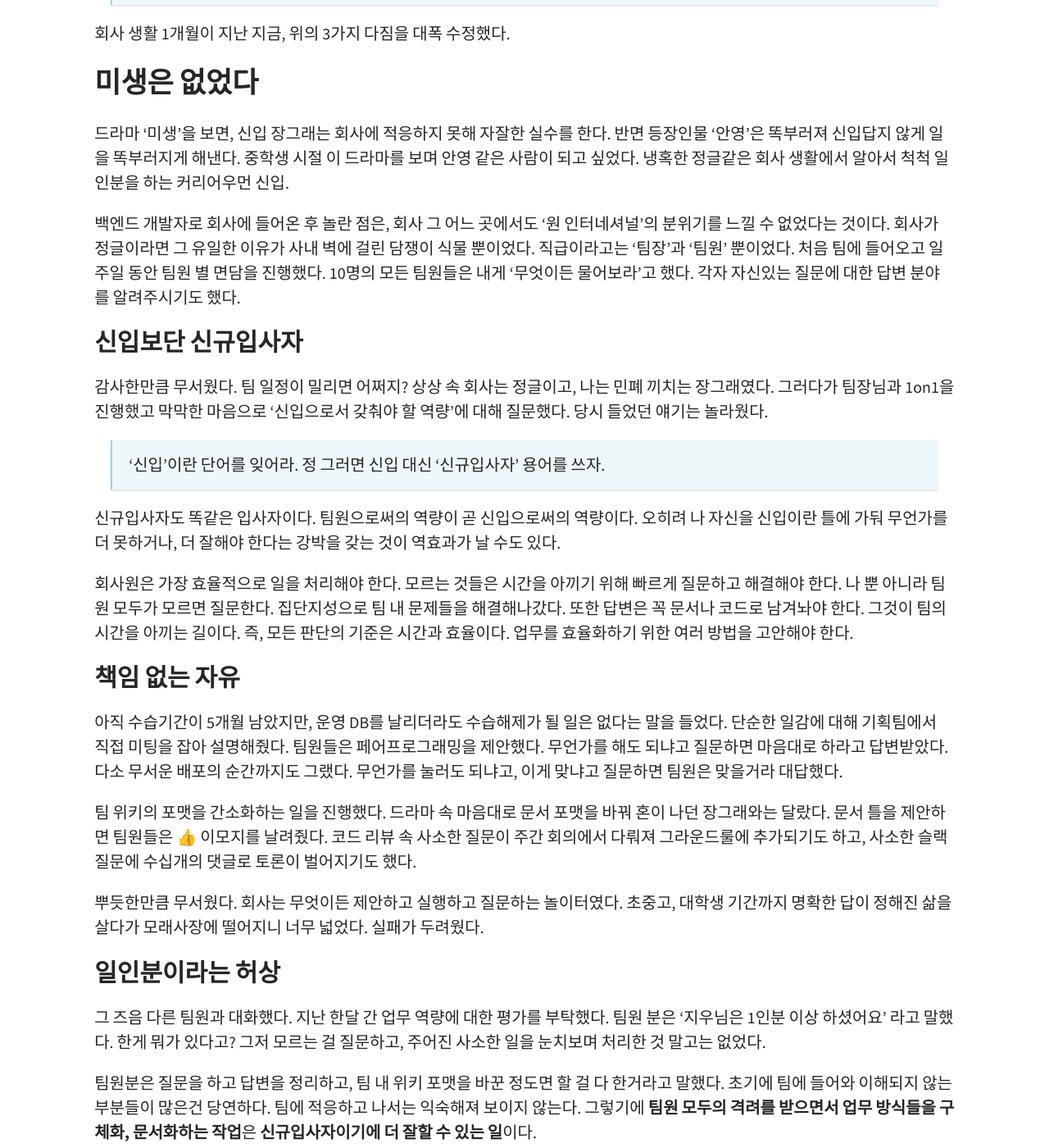
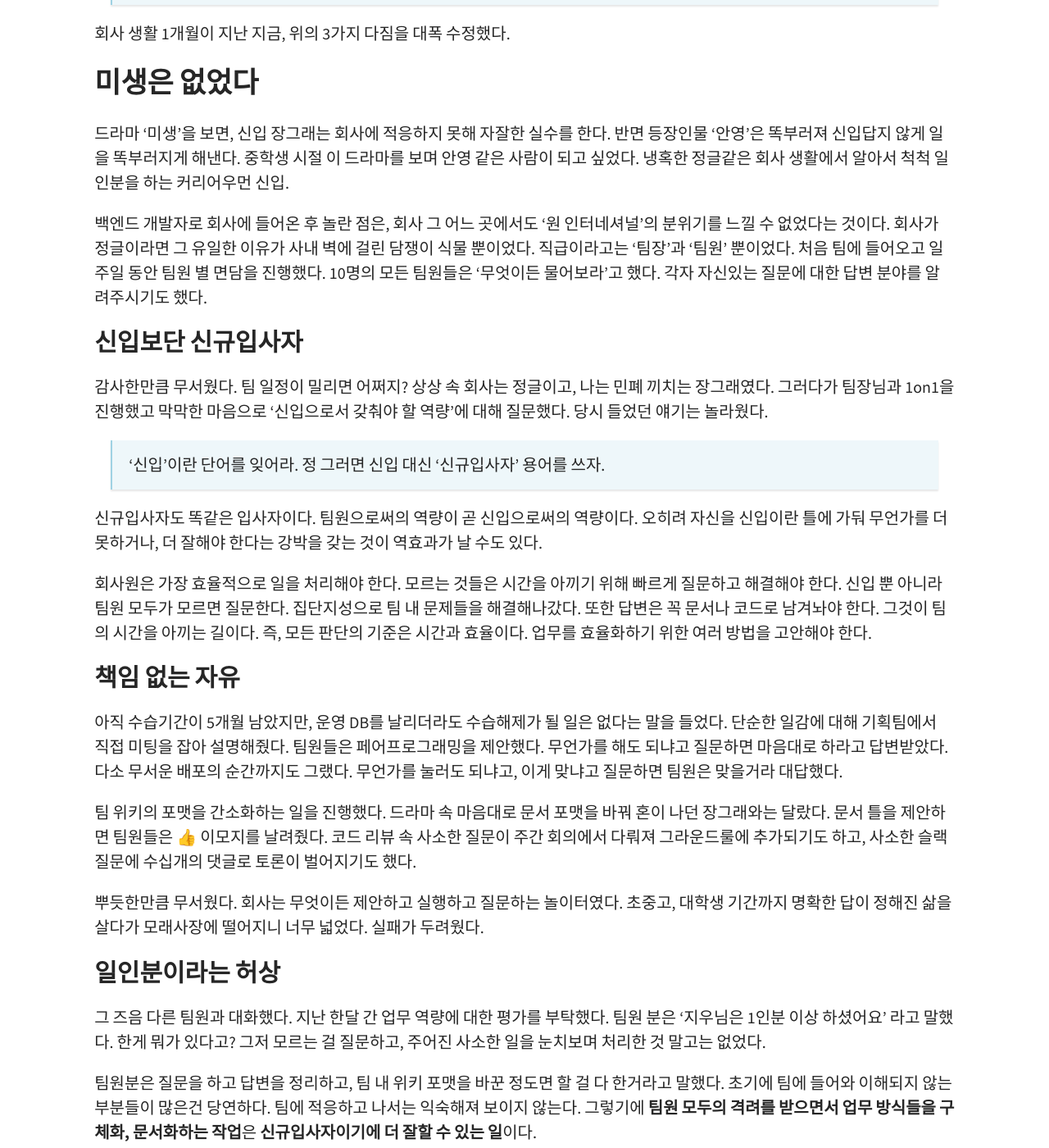
Before and after one commit to BETTERFUTURE4/betterfuture4.github.io, a Jekyll site: the page built from _posts/2022-02-12-gultto.md, in a window 1280 px wide and 1400 px high, scrolled down 769 px. Shown: the whole window at 82% size. Built offline with Jekyll 4.4.1, drawn with Linux system fonts in a browser that asks for light colours; some of the changed text lies outside the part shown.

Commit message:
title: 2023년 1월 회고 수정

```diff
--- a/_posts/2022-02-12-gultto.md
+++ b/_posts/2022-02-12-gultto.md
@@ -32,7 +32,7 @@ categories: 회고
 
 드라마 '미생'을 보면, 신입 장그래는 회사에 적응하지 못해 자잘한 실수를 한다. 반면 등장인물 '안영'은 똑부러져 신입답지 않게 일을 똑부러지게 해낸다. 중학생 시절 이 드라마를 보며 안영 같은 사람이 되고 싶었다. 냉혹한 정글같은 회사 생활에서 알아서 척척 일인분을 하는 커리어우먼 신입.
 
-백엔드 개발자로 회사에 들어온 후 놀란 점은, 회사 그 어느 곳에서도 '원 인터네셔널'의 분위기를 느낄 수 없었다는 것이다. 회사가 정글이라면 그 유일한 이유가 사내 벽에 걸린 담쟁이 식물 뿐이었다. 직급이라고는 '팀장'과 '팀원' 뿐이었다. 처음 팀에 들어오고 일주일 동안 팀원 별 면담을 진행했다. 10명의 모든 팀원들은 내게 '무엇이든 물어보라'고 했다. 각자 자신있는 질문에 대한 답변 분야를 알려주시기도 했다.
+백엔드 개발자로 회사에 들어온 후 놀란 점은, 회사 그 어느 곳에서도 '원 인터네셔널'의 분위기를 느낄 수 없었다는 것이다. 회사가 정글이라면 그 유일한 이유가 사내 벽에 걸린 담쟁이 식물 뿐이었다. 직급이라고는 '팀장'과 '팀원' 뿐이었다. 처음 팀에 들어오고 일주일 동안 팀원 별 면담을 진행했다. 10명의 모든 팀원들은 '무엇이든 물어보라'고 했다. 각자 자신있는 질문에 대한 답변 분야를 알려주시기도 했다.
 
 
 
@@ -44,9 +44,9 @@ categories: 회고
 
 > '신입'이란 단어를 잊어라. 정 그러면 신입 대신 '신규입사자' 용어를 쓰자.
 
-신규입사자도 똑같은 입사자이다. 팀원으로써의 역량이 곧 신입으로써의 역량이다. 오히려 나 자신을 신입이란 틀에 가둬 무언가를 더 못하거나, 더 잘해야 한다는 강박을 갖는 것이 역효과가 날 수도 있다.
+신규입사자도 똑같은 입사자이다. 팀원으로써의 역량이 곧 신입으로써의 역량이다. 오히려 자신을 신입이란 틀에 가둬 무언가를 더 못하거나, 더 잘해야 한다는 강박을 갖는 것이 역효과가 날 수도 있다.
 
-회사원은 가장 효율적으로 일을 처리해야 한다. 모르는 것들은 시간을 아끼기 위해 빠르게 질문하고 해결해야 한다. 나 뿐 아니라 팀원 모두가 모르면 질문한다. 집단지성으로 팀 내 문제들을 해결해나갔다. 또한 답변은 꼭 문서나 코드로 남겨놔야 한다. 그것이 팀의 시간을 아끼는 길이다. 즉, 모든 판단의 기준은 시간과 효율이다. 업무를 효율화하기 위한 여러 방법을 고안해야 한다.
+회사원은 가장 효율적으로 일을 처리해야 한다. 모르는 것들은 시간을 아끼기 위해 빠르게 질문하고 해결해야 한다. 신입 뿐 아니라 팀원 모두가 모르면 질문한다. 집단지성으로 팀 내 문제들을 해결해나갔다. 또한 답변은 꼭 문서나 코드로 남겨놔야 한다. 그것이 팀의 시간을 아끼는 길이다. 즉, 모든 판단의 기준은 시간과 효율이다. 업무를 효율화하기 위한 여러 방법을 고안해야 한다.
 
 <!--break-->
 
```
Also changed, not shown: other parts of _posts/2022-02-12-gultto.md (+1 -1 lines).
